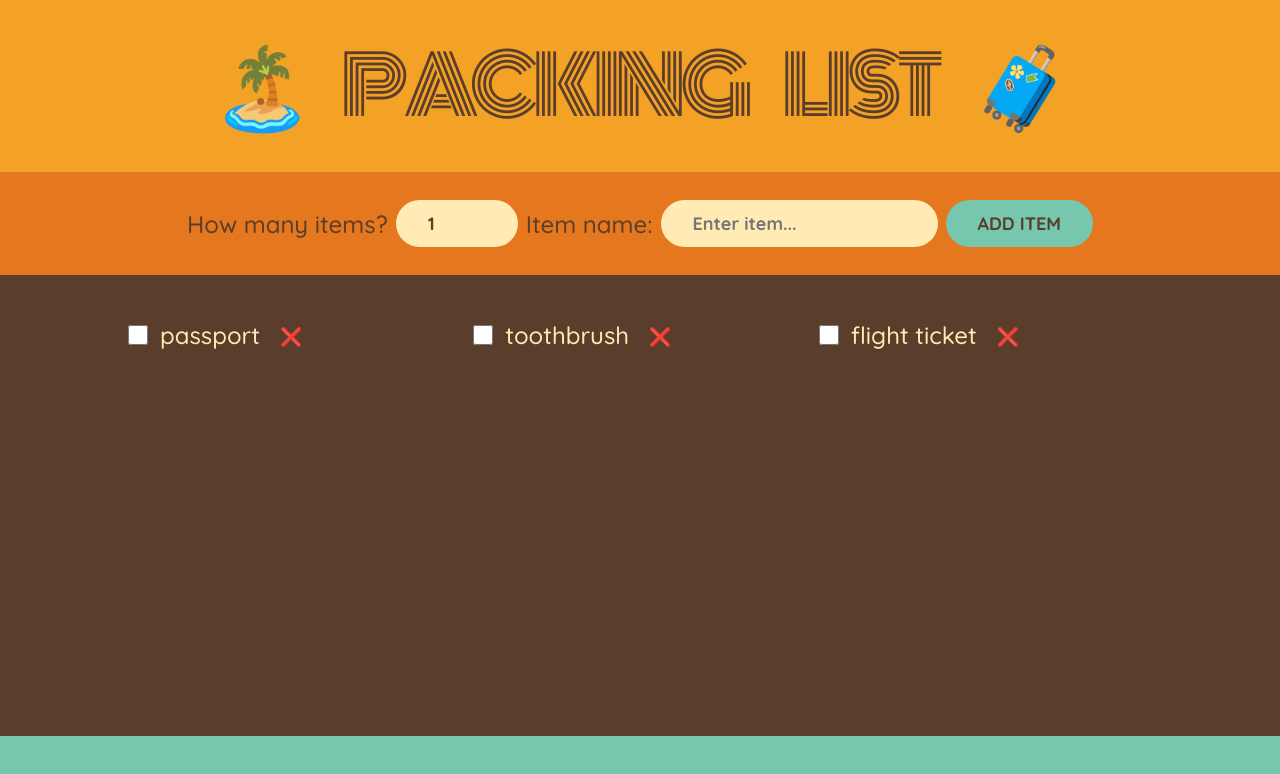
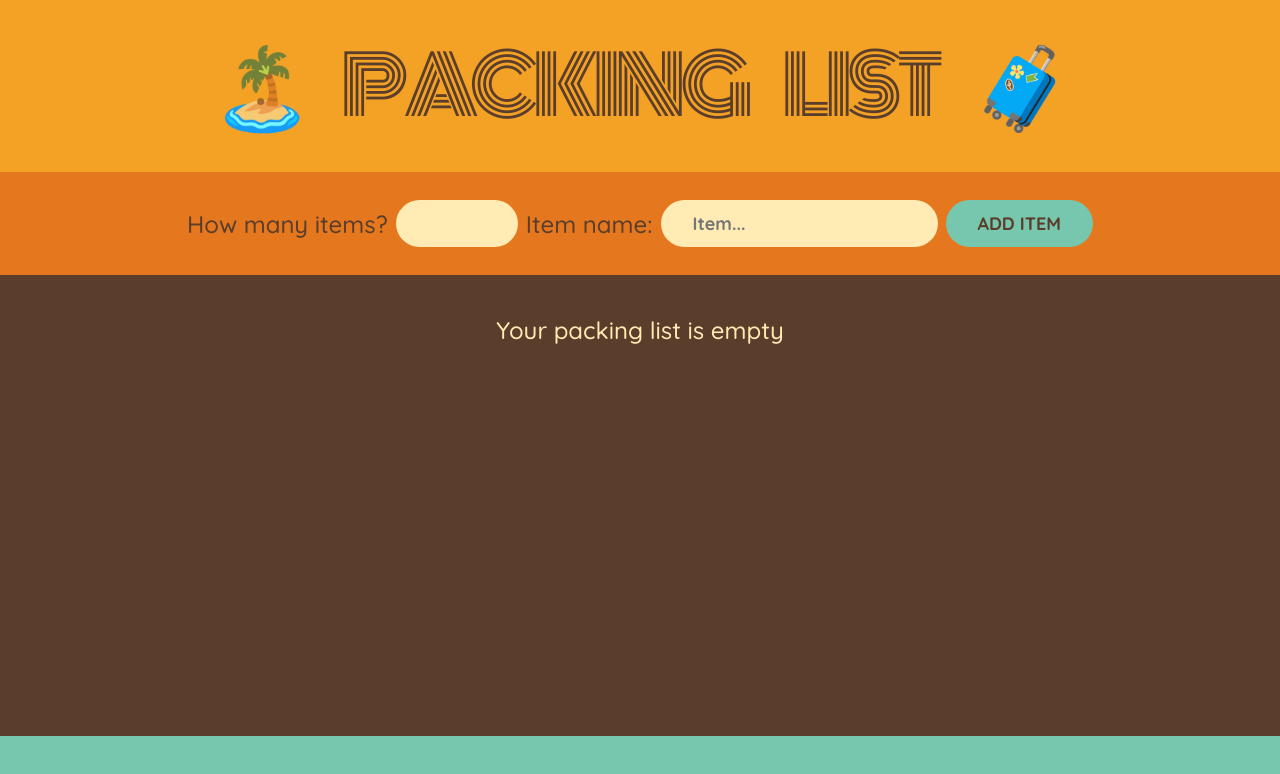
Before and after one commit to CoraNiall/packing-list, a React (Create React App) app: page / in a window 1280 px wide. Shown: the top 774 px of the page. Built offline with nearby package versions, Linux system fonts and the light colour scheme.

Commit message:
crud but still working on status update

```diff
--- a/src/App.js
+++ b/src/App.js
@@ -1,14 +1,29 @@
+import { useState } from 'react';
 import './index.css';
 import Form from './components/Form';
 import PackingList from './components/Packing-list';
 import Stats from './components/Stats';
 
 function App() {
+  const [packingList, setPackingList] = useState([]);
+
+  const onAddItem = (item, num) => {
+    setPackingList([...packingList, { item, num }]);
+  };
+
+  const onDeleteItem = (e, item) => {
+    e.preventDefault();
+    setPackingList(
+      packingList.filter(packingListItem => packingListItem.item !== item)
+    );
+  };
+
+  console.log(`packingList: ${JSON.stringify(packingList)}`);
   return (
     <div className="app">
       <h1>🏝️ Packing List 🧳</h1>
-      <Form />
-      <PackingList />
+      <Form onAddItem={onAddItem} />
+      <PackingList packingList={packingList} onDeleteItem={onDeleteItem} />
       <Stats />
     </div>
   );
--- a/src/components/Form.jsx
+++ b/src/components/Form.jsx
@@ -1,20 +1,38 @@
-import React from 'react';
+import React, { useState } from 'react';
 
-export default function Form() {
+export default function Form({ onAddItem }) {
+  const [item, setItem] = useState('');
+  const [num, setNum] = useState('');
+
+  const handleSubmit = e => {
+    e.preventDefault();
+    onAddItem(item, num);
+    setItem('');
+    setNum('');
+  };
+
   return (
-    <form className="add-form">
-      <label for="quantity">How many items?</label>
+    <form action="submit" className="add-form" onSubmit={handleSubmit}>
+      <label htmlFor="quantity">How many items?</label>
       <input
         type="number"
         id="quantity"
         name="quantity"
         min="0"
         max="100"
-        value="1"
+        value={num}
+        onChange={e => setNum(e.target.value)}
       />
-      <label for="item">Item name:</label>
-      <input type="text" id="item" name="item" placeholder="Enter item..." />
-      <button id="add-btn" onClick="">
+      <label htmlFor="item">Item name:</label>
+      <input
+        type="text"
+        id="item"
+        name="item"
+        placeholder="Item..."
+        value={item}
+        onChange={e => setItem(e.target.value)}
+      />
+      <button id="add-btn" type="submit">
         Add item
       </button>
     </form>
--- a/src/components/Item.jsx
+++ b/src/components/Item.jsx
@@ -1,12 +1,32 @@
-import React from 'react';
+import React, { useState } from 'react';
+import '../index.css';
 
-export default function Item({ name }) {
+export default function Item({ num, item, onDeleteItem }) {
+  const [isPacked, setIsPacked] = useState(false);
+
+  const handleClick = e => {
+    e.preventDefault();
+    onDeleteItem(e, item);
+  };
+
+  const handleChange = e => {
+    setIsPacked(!isPacked);
+  };
+
   return (
     <>
       <li>
-        <input type="checkbox" id="update" name="update" />
-        {name}
-        <button id="del-btn" onClick="">
+        <input
+          type="checkbox"
+          id="packedStatus"
+          name="packed"
+          value={isPacked}
+          onChange={e => handleChange(e.target.value)}
+        />
+        <span>
+          {num} x {item}
+        </span>
+        <button id="del-btn" onClick={e => handleClick(e)}>
           ❌
         </button>
       </li>
--- a/src/components/Packing-list.jsx
+++ b/src/components/Packing-list.jsx
@@ -2,13 +2,16 @@ import React from 'react';
 
 import Item from './Item';
 
-export default function PackingList() {
+export default function PackingList({ packingList, onDeleteItem }) {
+  if (packingList.length === 0)
+    return <div className="list">Your packing list is empty</div>;
+
   return (
     <div className="list">
       <ul>
-        <Item name="passport" />
-        <Item name="toothbrush" />
-        <Item name="flight ticket" />
+        {packingList.map(({ item, num }, index) => (
+          <Item key={index} item={item} num={num} onDeleteItem={onDeleteItem} />
+        ))}
       </ul>
     </div>
   );
--- a/src/index.css
+++ b/src/index.css
@@ -115,6 +115,10 @@ input[type='checkbox'] {
   accent-color: #e5771f;
 }
 
+input[type='checkbox']:checked + span {
+  text-decoration: line-through;
+}
+
 .list li button {
   cursor: pointer;
   background: none;
```
